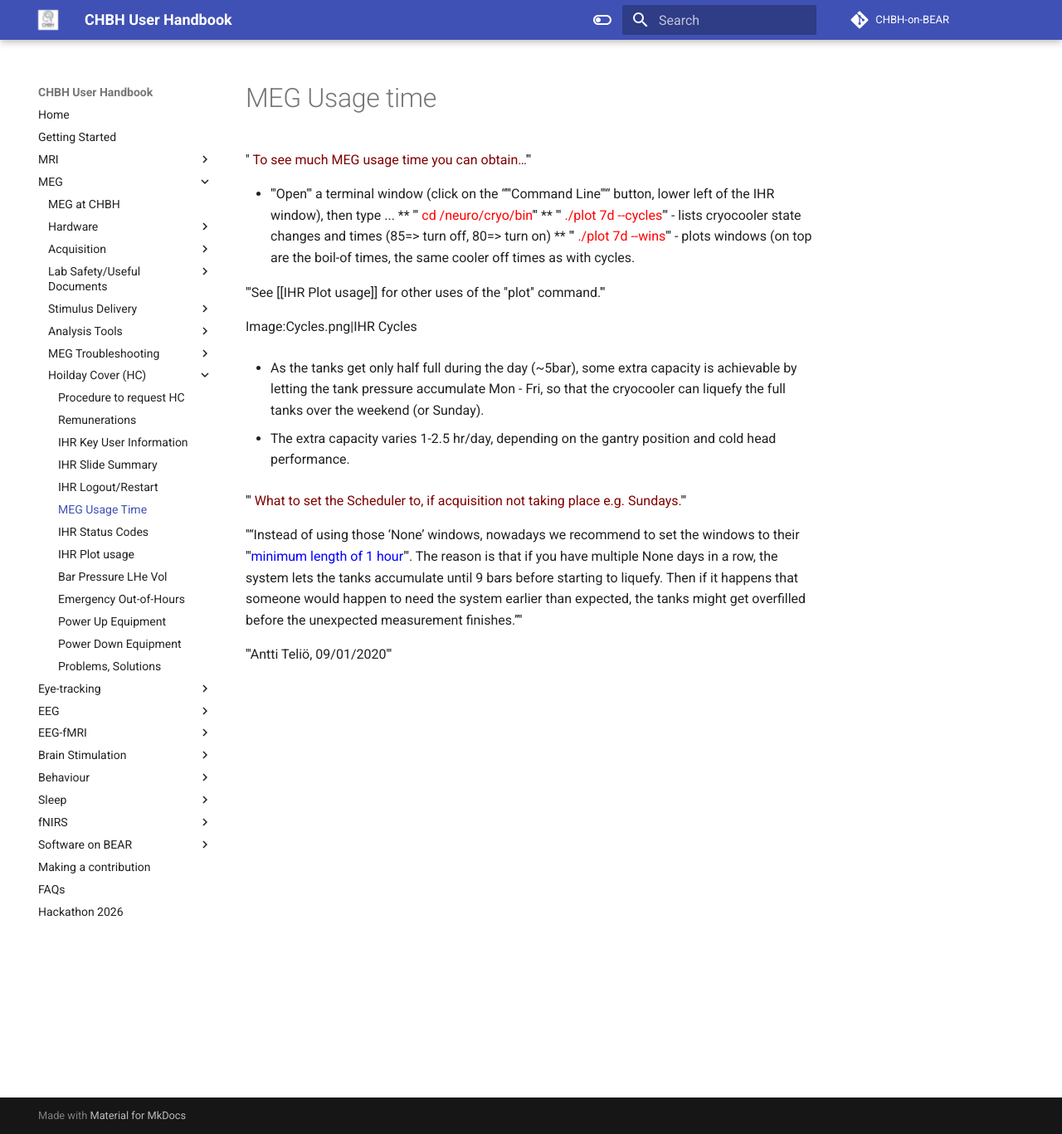
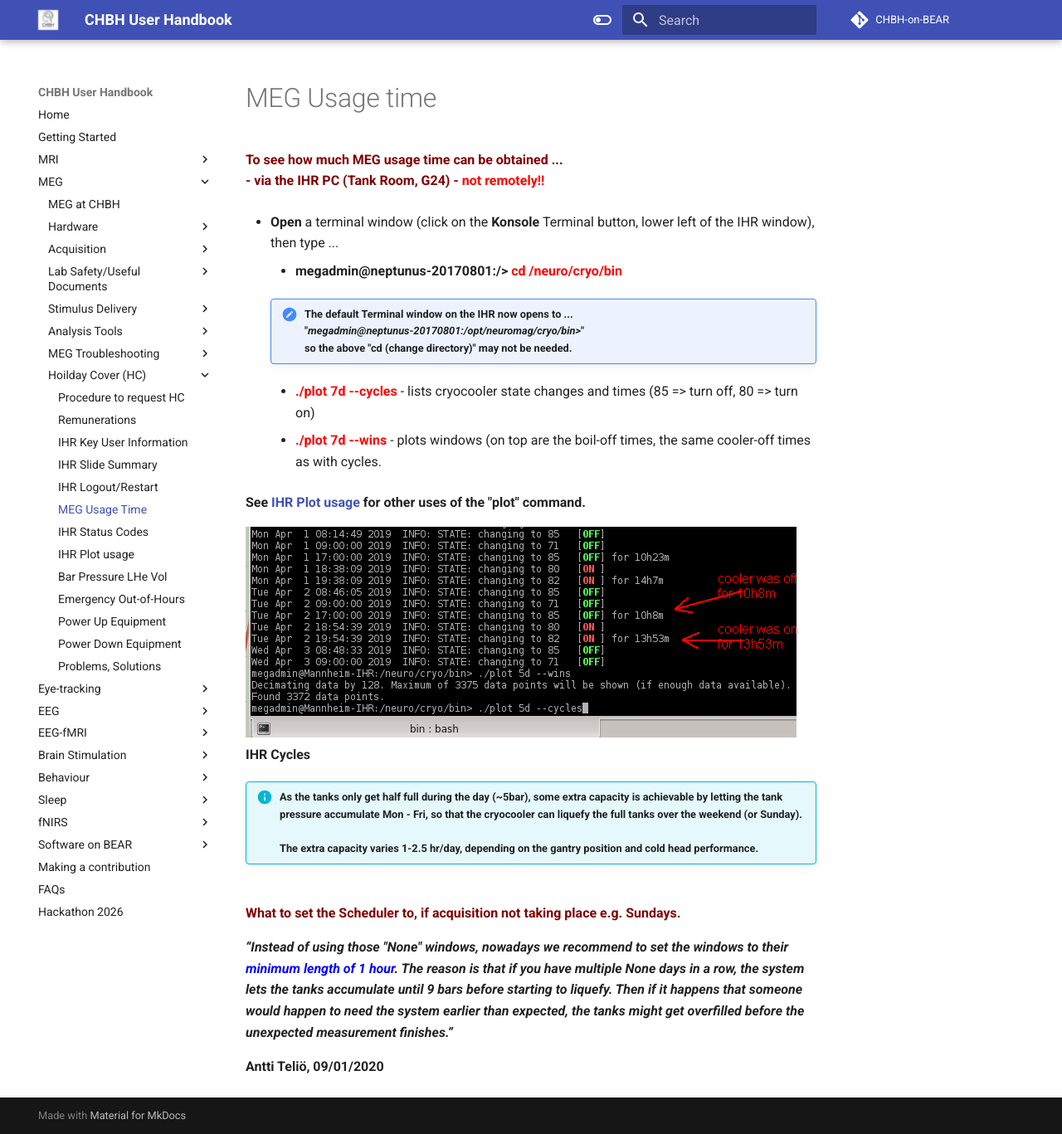
Before and after one commit to chbh-opensource/chbh-on-bear, an MkDocs documentation site: the page built from docs/meg/troubleshooting/usage_time.md, in a window 1280 px wide and 1367 px high. Shown: the whole window at 83% size. Built offline with MkDocs 1.6.1 and Material for MkDocs 9.7.7, drawn with Linux system fonts in a browser that asks for light colours; comment, search, counter and statistics services are not loaded.

Commit message:
Still working on MEG HC repos

```diff
--- a/docs/meg/troubleshooting/usage_time.md
+++ b/docs/meg/troubleshooting/usage_time.md
@@ -1,24 +1,25 @@
 # MEG Usage time
 
-'' <span style="color:maroon">To see much MEG usage time you can obtain…</span>'''
+**<span style="color:maroon">To see how much MEG usage time can be obtained ... <br /> - via the IHR PC (Tank Room, G24) - <span style="color:red">not remotely!!</span></span>**
 
-* '''Open''' a terminal window (click on the “'''Command Line'''“ button, lower left of the IHR window), then type ...
-** ''' <span style="color:red">cd /neuro/cryo/bin</span>'''
-** ''' <span style="color:red">./plot 7d --cycles</span>'''  - lists cryocooler state changes and times (85=> turn off, 80=> turn on)
-** ''' <span style="color:red">./plot 7d --wins</span>'''  - plots windows (on top are the boil-of times, the same cooler off times as with cycles.
+- **Open** a terminal window (click on the **Konsole** Terminal button, lower left of the IHR window), then type ...
 
-'''See [[IHR Plot usage]] for other uses of the ''plot'' command.'''
+	- **megadmin@neptunus-20170801:/> <span style="color:red">cd /neuro/cryo/bin</span>**
+	!!! note "The default Terminal window on the IHR now opens to ...<br/> "*megadmin@neptunus-20170801:/opt/neuromag/cryo/bin>*" <br />so the above "cd (change directory)" may not be needed."
+	- **<span style="color:red">./plot 7d --cycles</span>** - lists cryocooler state changes and times (85 => turn off, 80 => turn on)
+	- **<span style="color:red">./plot 7d --wins</span>**  - plots windows (on top are the boil-off times, the same cooler-off times as with cycles.
 
-<gallery widths=440x heights=220px>
-Image:Cycles.png|IHR Cycles
-</gallery>
+**See [IHR Plot usage](../../meg/troubleshooting/ihr_plot_usage.md) for other uses of the "plot" command.**
 
-* As the tanks get only half full during the day (~5bar), some extra capacity is achievable by letting the tank pressure accumulate Mon - Fri, so that the cryocooler can liquefy the full tanks over the weekend (or Sunday).
+![Cycles](../../images/meg/Cycles.png)
+**IHR Cycles**
 
-* The extra capacity varies 1-2.5 hr/day, depending on the gantry position and cold head performance.
+!!! info "As the tanks only get half full during the day (~5bar), some extra capacity is achievable by letting the tank pressure accumulate Mon - Fri, so that the cryocooler can liquefy the full tanks over the weekend (or Sunday). <br /><br />The extra capacity varies 1-2.5 hr/day, depending on the gantry position and cold head performance."
+<br />
+**<span style="color:maroon">What to set the Scheduler to, if acquisition not taking place e.g. Sundays.</span>**
 
-''' <span style="color:maroon">What to set the Scheduler to, if acquisition not taking place e.g. Sundays.</span>'''
+***“Instead of using those "None" windows, nowadays we recommend to set the windows to their <span style="color:blue">minimum length of 1 hour</span>.
+The reason is that if you have multiple None days in a row, the system lets the tanks accumulate until 9 bars before starting to liquefy.
+Then if it happens that someone would happen to need the system earlier than expected, the tanks might get overfilled before the unexpected measurement finishes.”***
 
-''“Instead of using those ‘None’ windows, nowadays we recommend to set the windows to their '''<span style="color:blue">minimum length of 1 hour</span>'''. The reason is that if you have multiple None days in a row, the system lets the tanks accumulate until 9 bars before starting to liquefy. Then if it happens that someone would happen to need the system earlier than expected, the tanks might get overfilled before the unexpected measurement finishes.”''
-
-'''Antti Teliö, 09/01/2020'''
+**Antti Teliö, 09/01/2020**
```
Also changed, not shown: docs/images/meg/Cycles.png (added), docs/images/meg/HeliumVolumeIHR.png (added), docs/images/meg/IHRStatusCodes.png (added).
